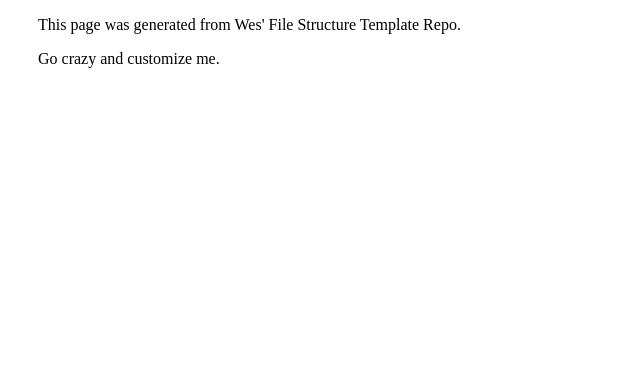
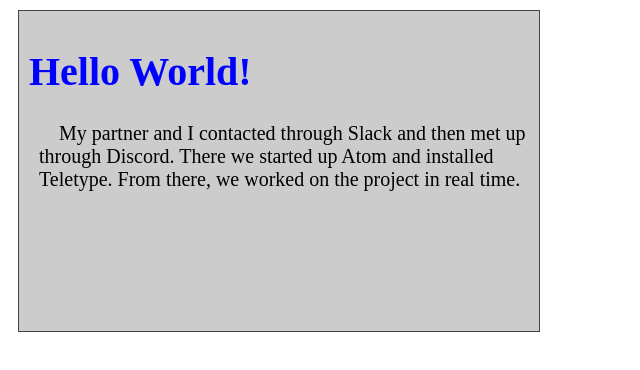
Before and after one commit to gbconcep/art101, a plain HTML site: page index.html in a window 1280 px wide. Shown: the whole page, without its empty margins (0-640 px from the left). Drawn offline with Linux system fonts and the light colour scheme; files that its build step writes are made by us from their sources.

Commit message:
Update index.html

```diff
--- a/index.html
+++ b/index.html
@@ -1,16 +1,17 @@
 <!DOCTYPE html>
 <html>
 <head>
-	<title>My_Name Homepage</title>
-	<link rel="stylesheet" type="text/css" href="css/site.css">
+	<title>Lab 2 - HTML Assignment</title>
+	<link rel="stylesheet" type="text/css" href="../css/site.css">
+	<link rel="stylesheet" type="text/css" href="css/lab.css">
 </head>
 <body>
-	<main>
-		<p>This page was generated from Wes' File Structure Template Repo.</p>
+	<div id="content">
+		<h1>Hello World!</h1>
 
-		<p>Go crazy and customize me.</p>
-	</main>
-
-
+		<p>My partner and I contacted through Slack and then met up through Discord.
+			There we started up Atom and installed Teletype. From there, we worked on
+			the project in real time.</p>
+	</div>
 </body>
 </html>
```
